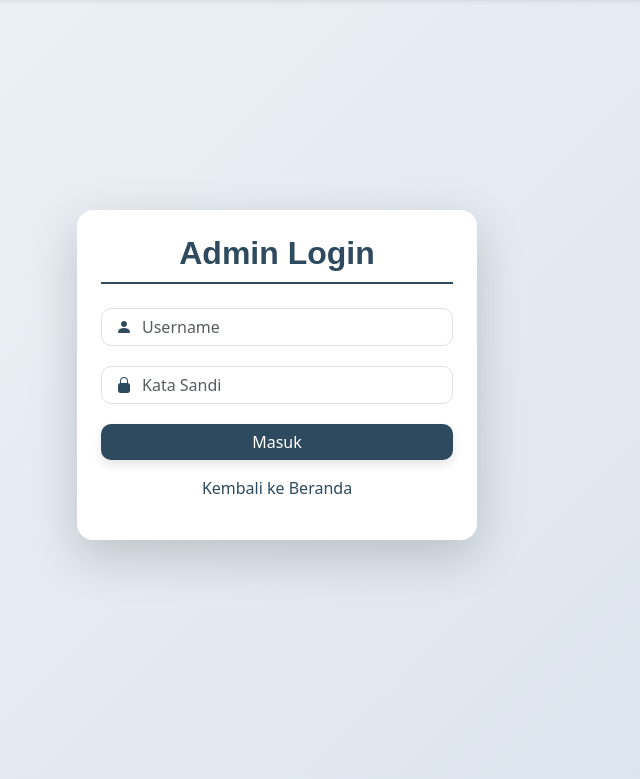
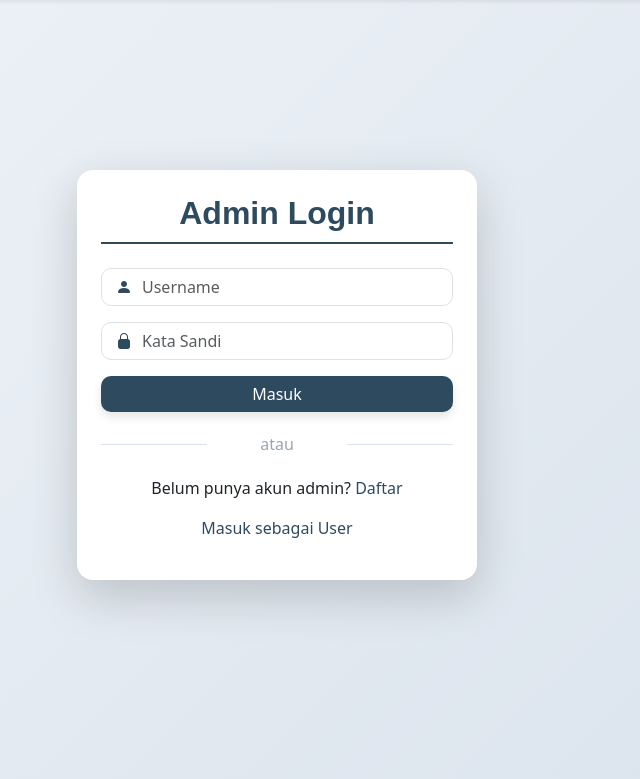
Before and after one commit to Leofernandy/e-parking, a PHP site: page /admin_login.php in a window 1280 px wide. Shown: the part 72-851 px from the top of the page, without its empty margins (363-1003 px from the left). Run offline with PHP 8.4, Linux system fonts and the light colour scheme; a stand-in replaces the project's code that opens the database connection.

Commit message:
Update admin_login.php

```diff
--- a/admin_login.php
+++ b/admin_login.php
@@ -1,3 +1,14 @@
+<?php
+session_start(); // HARUS ditaruh paling atas
+require_once 'config.php';
+
+$error = '';
+if (isset($_SESSION['error'])) {
+    $error = $_SESSION['error'];
+    unset($_SESSION['error']); // supaya pesan error tidak muncul terus-menerus
+}
+?>
+
 <!DOCTYPE html>
 <html lang="id">
 <head>
@@ -26,21 +37,31 @@
     <div class="container d-flex justify-content-center align-items-center min-vh-100">
         <div class="card shadow-lg p-4 rounded-4" style="width: 100%; max-width: 400px;">
             <h2 class="text-center mb-4 text-navy">Admin Login</h2>
+
+            <!-- ALERT ERROR -->
+            <?php if (!empty($error)): ?>
+                <div class="alert alert-danger text-center" role="alert">
+                    <?php echo htmlspecialchars($error); ?>
+                </div>
+            <?php endif; ?>
+
             <form action="admin_login_process.php" method="POST">
-                <div class="form-group position-relative">
+                <div class="form-group position-relative mb-3">
                     <input type="text" name="username" class="form-control" placeholder="Username" required>
                     <i class="bi bi-person-fill"></i>
                 </div>
-                <div class="form-group position-relative">
+                <div class="form-group position-relative mb-3">
                     <input type="password" name="password" class="form-control" placeholder="Kata Sandi" required>
                     <i class="bi bi-lock-fill"></i>
                 </div>
-                <a href="dashboard.php" class="btn btn-navy w-100">Masuk</a>
+                <button type="submit" class="btn btn-navy w-100">Masuk</button>
+                <div class="separator">atau</div>
+
+                <p class="text-center mt-3">Belum punya akun admin? <a href="registrasi_admin.php">Daftar</a></p>
                 <p class="text-center mt-3">
-                    <a href="login.php">Kembali ke Beranda</a>
+                    <a href="login.php">Masuk sebagai User</a>
                 </p>
             </form>
-
         </div>
     </div>
 
```
